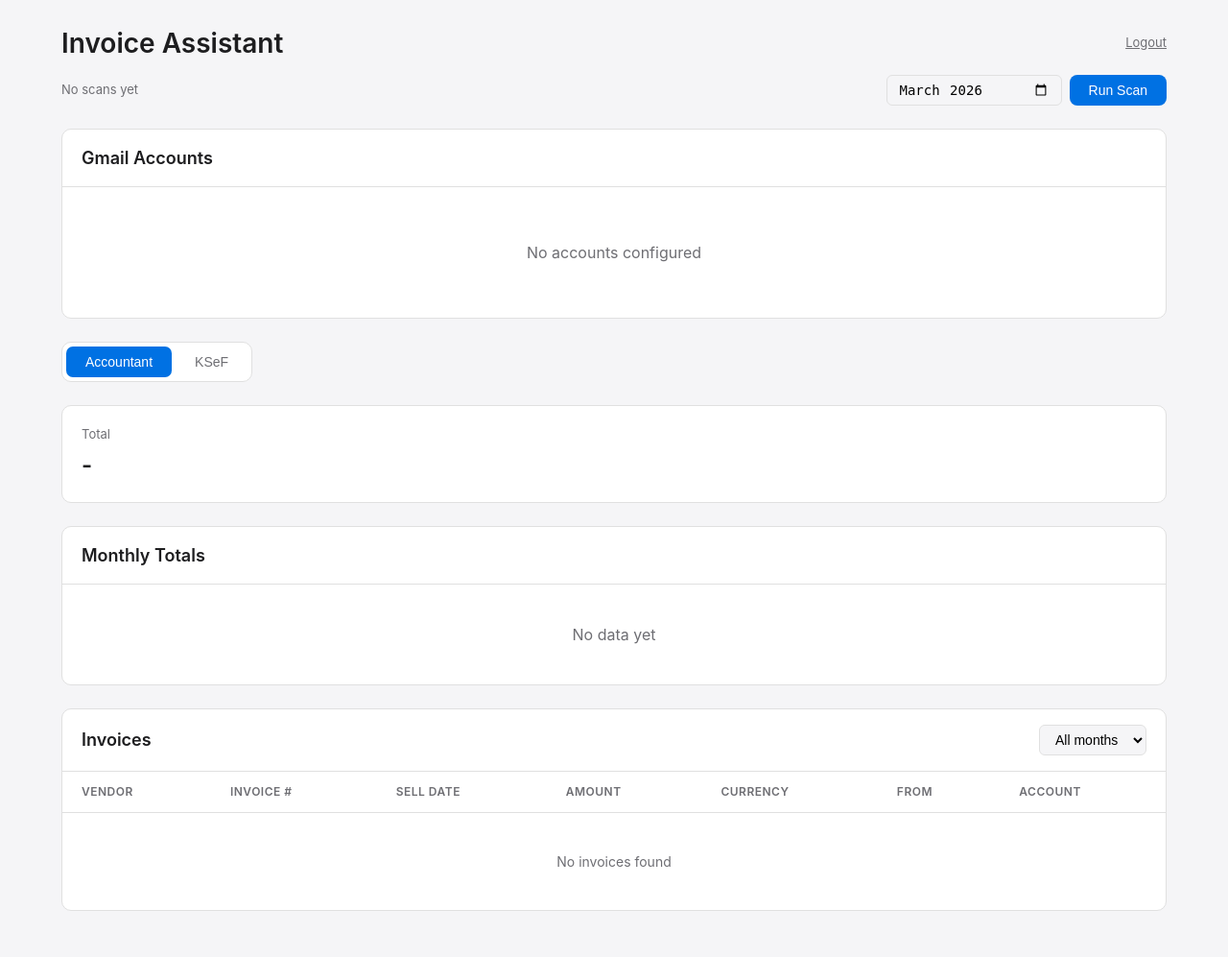
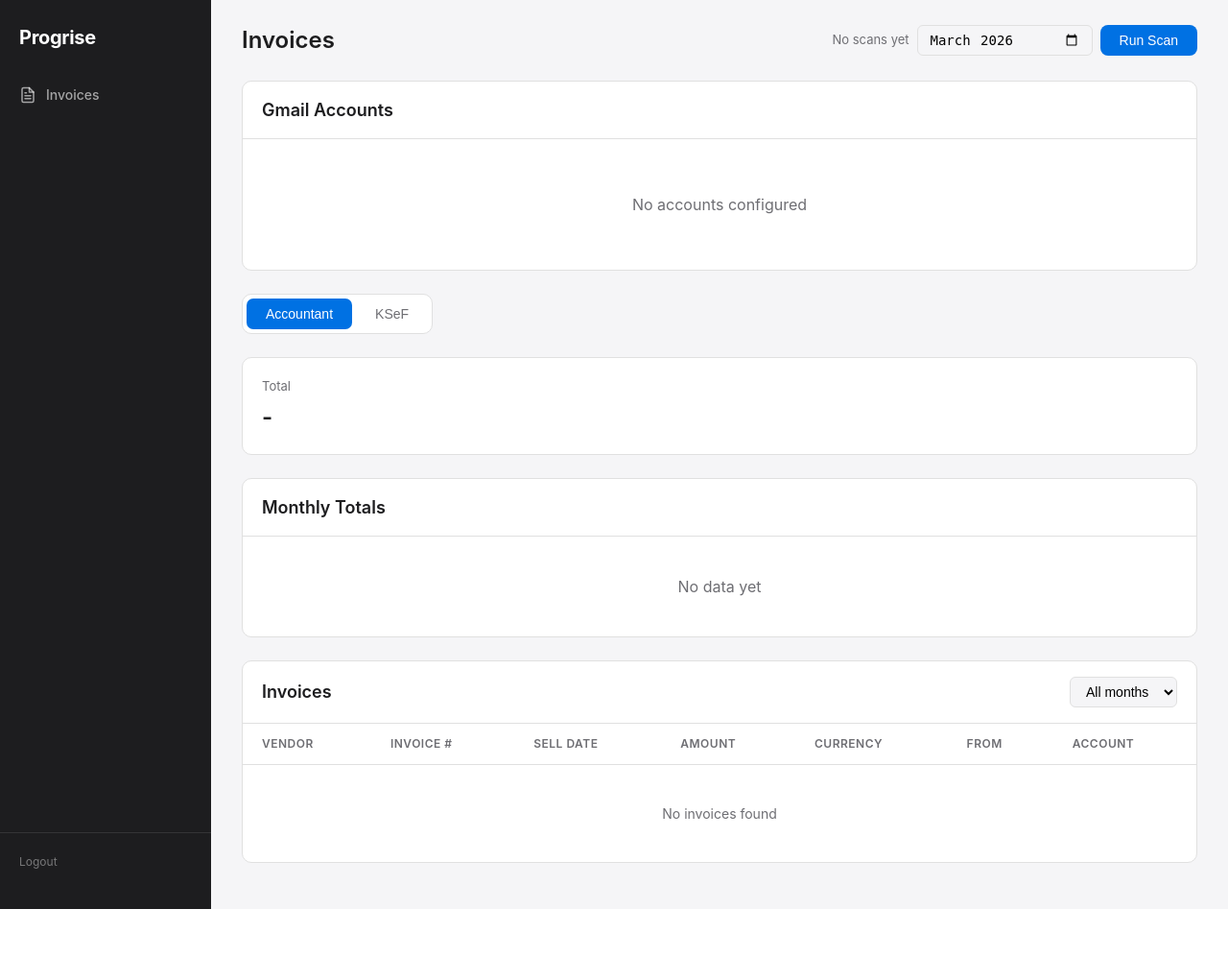
Before and after one commit to szymon-konieczny/my-assistant, a FastAPI app: template dashboard/templates/index.html in a window 1280 px wide. Shown: the whole page at 96% size. After the commit the page ends 947 px from the top, so only its background shows below. Run offline with FastAPI, Linux system fonts and the light colour scheme; the template is opened without the code that fills it, so the values that code supplies are empty; the visitor is signed in with stand-in values (Sample User, id 1).

Commit message:
Add portal layout with sidebar navigation
Create base.html with dark sidebar, nav links, and user info.
Invoice page extends base template. Sidebar prepared for future
assistant pages.

Co-Authored-By: Claude Opus 4.6 (1M context) <noreply@anthropic.com>

```diff
--- a/dashboard/routes.py
+++ b/dashboard/routes.py
@@ -24,7 +24,7 @@ templates = Jinja2Templates(directory="dashboard/templates")
 @router.get("/", response_class=HTMLResponse)
 async def dashboard(request: Request):
     user = request.session.get("user", {})
-    return templates.TemplateResponse("index.html", {"request": request, "user": user})
+    return templates.TemplateResponse("index.html", {"request": request, "user": user, "active_page": "invoices"})
 
 
 # --- OAuth ---
--- a/dashboard/static/style.css
+++ b/dashboard/static/style.css
@@ -19,13 +19,92 @@ body {
     background: var(--bg);
     color: var(--text);
     line-height: 1.5;
+    height: 100vh;
+    overflow: hidden;
 }
+
+/* --- Portal layout --- */
+
+.portal {
+    display: flex;
+    height: 100vh;
+}
+
+.sidebar {
+    width: 220px;
+    min-width: 220px;
+    background: var(--text);
+    color: #ffffff;
+    display: flex;
+    flex-direction: column;
+    padding: 24px 0;
+}
+
+.sidebar-brand {
+    font-size: 20px;
+    font-weight: 700;
+    padding: 0 20px 24px;
+    letter-spacing: -0.3px;
+}
+
+.sidebar-nav {
+    flex: 1;
+    display: flex;
+    flex-direction: column;
+    gap: 2px;
+    padding: 0 8px;
+}
+
+.sidebar-link {
+    display: flex;
+    align-items: center;
+    gap: 10px;
+    padding: 10px 12px;
+    border-radius: 6px;
+    color: rgba(255,255,255,0.6);
+    text-decoration: none;
+    font-size: 14px;
+    font-weight: 500;
+    transition: all 0.15s;
+}
+
+.sidebar-link:hover { color: #ffffff; background: rgba(255,255,255,0.08); }
+.sidebar-link.active { color: #ffffff; background: rgba(255,255,255,0.12); }
+
+.sidebar-footer {
+    padding: 16px 20px;
+    border-top: 1px solid rgba(255,255,255,0.1);
+    font-size: 13px;
+}
+
+.sidebar-user {
+    color: rgba(255,255,255,0.8);
+    margin-bottom: 4px;
+}
+
+.sidebar-logout {
+    color: rgba(255,255,255,0.4);
+    text-decoration: none;
+    font-size: 12px;
+}
+.sidebar-logout:hover { color: rgba(255,255,255,0.7); }
+
+.main-content {
+    flex: 1;
+    overflow-y: auto;
+    padding: 24px 32px;
+    max-width: 1200px;
+}
+
+/* --- Container (login page only) --- */
 
 .container {
     max-width: 1200px;
     margin: 0 auto;
     padding: 24px;
 }
+
+/* --- Page header --- */
 
 header {
     margin-bottom: 24px;
@@ -35,39 +114,22 @@ header {
     display: flex;
     justify-content: space-between;
     align-items: center;
-    margin-bottom: 12px;
 }
 
 .header-top h1 {
-    font-size: 28px;
+    font-size: 24px;
     font-weight: 600;
-}
-
-.header-user {
-    display: flex;
-    align-items: center;
-    gap: 12px;
-    font-size: 13px;
-    color: var(--text-secondary);
-}
-
-.header-user a { color: var(--text-secondary); }
-
-.header-controls {
-    display: flex;
-    justify-content: space-between;
-    align-items: center;
-}
-
-.header-controls > span {
-    font-size: 13px;
-    color: var(--text-secondary);
 }
 
 .header-actions {
     display: flex;
     align-items: center;
     gap: 8px;
+}
+
+.header-actions > span {
+    font-size: 13px;
+    color: var(--text-secondary);
 }
 
 .header-actions input[type="month"] {
--- /dev/null
+++ b/dashboard/templates/base.html
@@ -0,0 +1,31 @@
+<!DOCTYPE html>
+<html lang="en">
+<head>
+    <meta charset="UTF-8">
+    <meta name="viewport" content="width=device-width, initial-scale=1.0">
+    <title>{% block title %}Assistant{% endblock %}</title>
+    <link rel="stylesheet" href="/static/style.css">
+</head>
+<body>
+    <div class="portal">
+        <aside class="sidebar">
+            <div class="sidebar-brand">Progrise</div>
+            <nav class="sidebar-nav">
+                <a href="/" class="sidebar-link {% if active_page == 'invoices' %}active{% endif %}">
+                    <svg width="18" height="18" viewBox="0 0 24 24" fill="none" stroke="currentColor" stroke-width="2" stroke-linecap="round" stroke-linejoin="round"><path d="M14 2H6a2 2 0 0 0-2 2v16a2 2 0 0 0 2 2h12a2 2 0 0 0 2-2V8z"/><polyline points="14 2 14 8 20 8"/><line x1="16" y1="13" x2="8" y2="13"/><line x1="16" y1="17" x2="8" y2="17"/><polyline points="10 9 9 9 8 9"/></svg>
+                    Invoices
+                </a>
+            </nav>
+            <div class="sidebar-footer">
+                <div class="sidebar-user">{{ user.get('name', '') }}</div>
+                <a href="/auth/logout" class="sidebar-logout">Logout</a>
+            </div>
+        </aside>
+        <main class="main-content">
+            {% block content %}{% endblock %}
+        </main>
+    </div>
+    <div class="toast" id="toast"></div>
+    {% block scripts %}{% endblock %}
+</body>
+</html>
--- a/dashboard/templates/index.html
+++ b/dashboard/templates/index.html
@@ -1,24 +1,13 @@
-<!DOCTYPE html>
-<html lang="en">
-<head>
-    <meta charset="UTF-8">
-    <meta name="viewport" content="width=device-width, initial-scale=1.0">
-    <title>Invoice Assistant</title>
-    <link rel="stylesheet" href="/static/style.css">
-</head>
-<body>
-    <div class="container">
+{% extends "base.html" %}
+
+{% block title %}Invoices — Progrise{% endblock %}
+
+{% block content %}
     <header>
         <div class="header-top">
-                <h1>Invoice Assistant</h1>
-                <div class="header-user">
-                    <span>{{ user.get('name', '') }}</span>
-                    <a href="/auth/logout">Logout</a>
-                </div>
-            </div>
-            <div class="header-controls">
+            <h1>Invoices</h1>
+            <div class="header-actions">
                 <span id="last-run-info"></span>
-                <div class="header-actions">
                 <input type="month" id="scan-month" onchange="onScanMonthChange()">
                 <button class="btn btn-primary" id="scan-btn" onclick="triggerScan()">Run Scan</button>
                 <button class="btn btn-danger" id="cancel-btn" onclick="cancelScan()" style="display:none">Cancel</button>
@@ -82,9 +71,8 @@
             </tbody>
         </table>
     </div>
-    </div>
+{% endblock %}
 
-    <div class="toast" id="toast"></div>
+{% block scripts %}
     <script src="/static/app.js"></script>
-</body>
-</html>
+{% endblock %}
```
Lines whose indentation alone changed are shown as unchanged.
